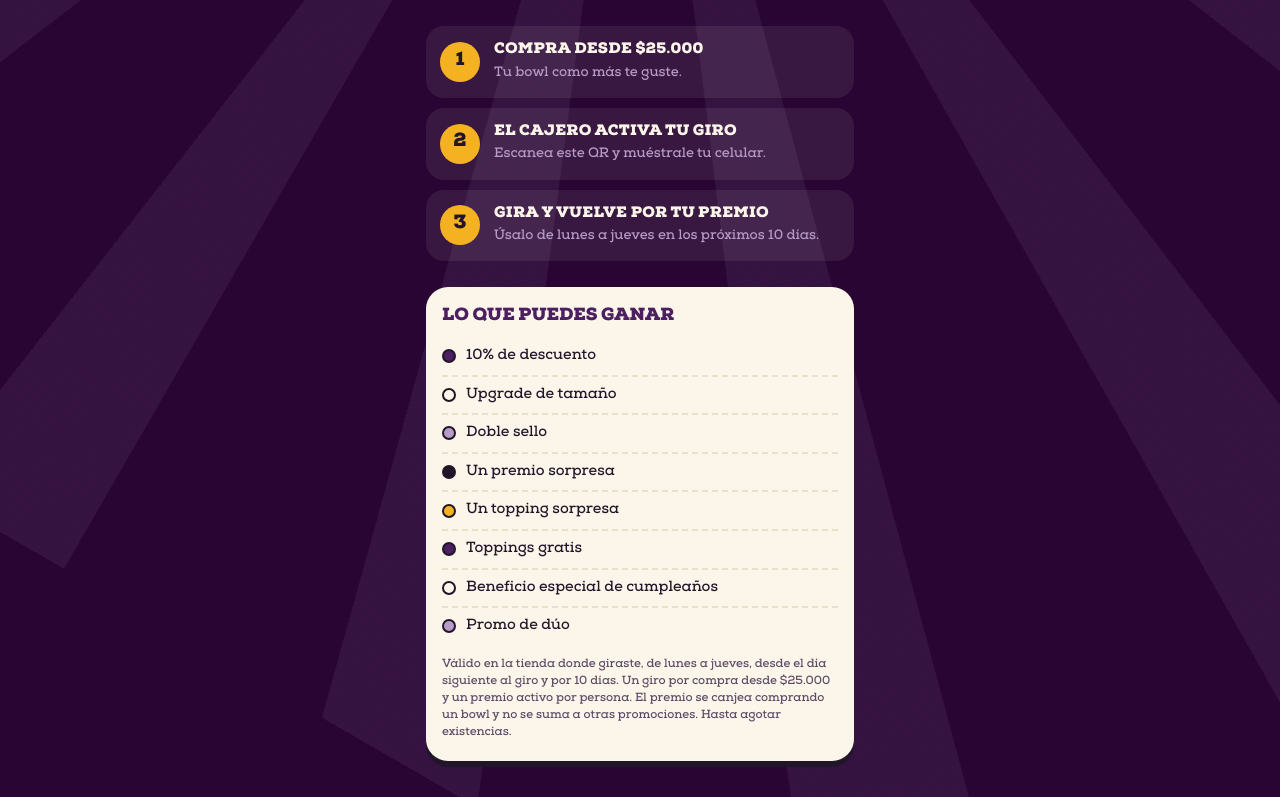
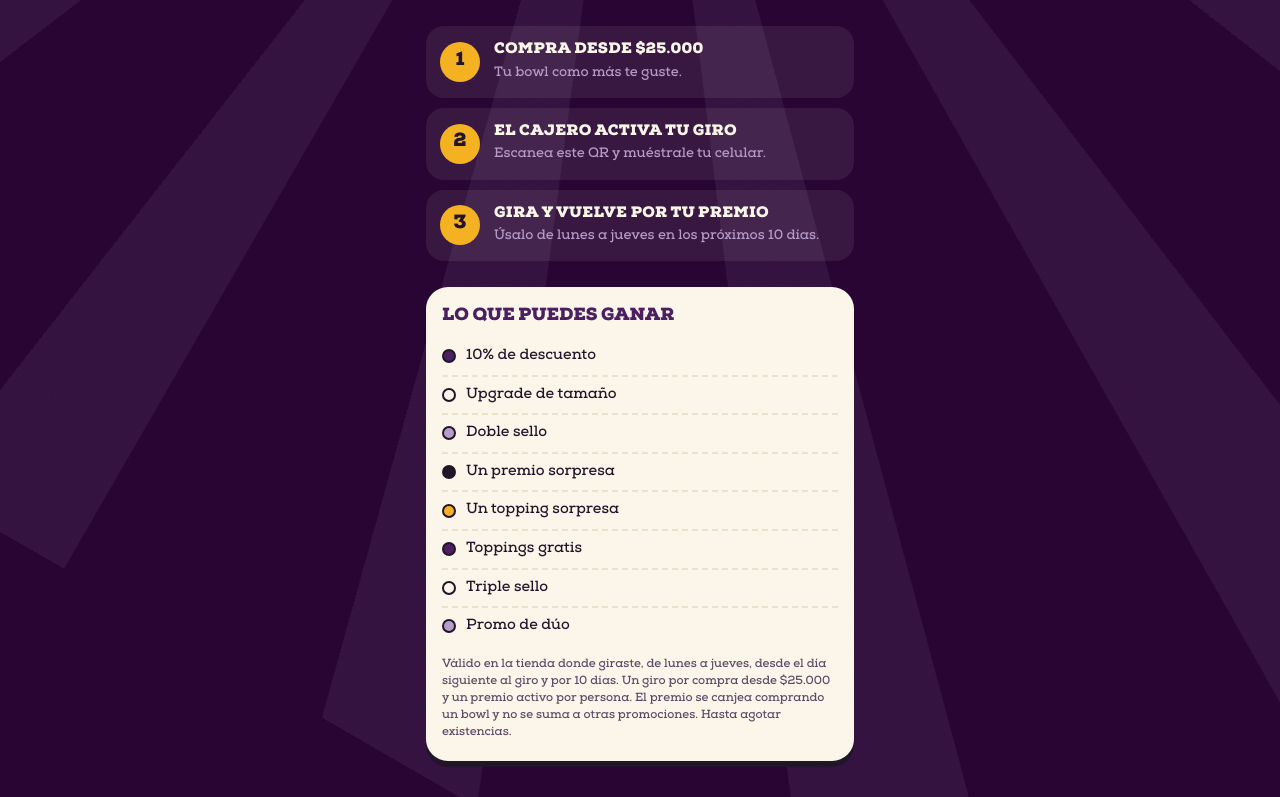
Before and after one commit to oakberry-co/oakberry-eventos, a plain HTML site: page ruleta-cali.html in a window 1280 px wide. Shown: the part 781-1578 px from the top of the page. Drawn offline with Linux system fonts and the light colour scheme.

Commit message:
feat(ruleta-cali): triple sello en vez de regalo de cumpleaños; probabilidades aprobadas; lanzamiento 2026-11-23
Co-Authored-By: Claude Opus 5.5 <noreply@anthropic.com>

```diff
--- a/ruleta-cali.html
+++ b/ruleta-cali.html
@@ -221,14 +221,14 @@ body{font-family:'Nexa Slab',Rockwell,'Roboto Slab',Georgia,serif;background:var
 <script>
 /* ── Premios: orden en la rueda, probabilidad (peso) y textos ───────────── */
 const PREMIOS=[
-  // Premios del franquiciado de Cali (2026-11-13). Probabilidades = propuesta, pendientes de aprobar.
+  // Premios del franquiciado de Cali (2026-11-13; «regalo de cumpleaños» → «triple sello» 2026-11-17). Probabilidades aprobadas 2026-11-17. Lanzamiento: lunes 2026-11-23.
   {k:"d10",     rueda:["10%","DESCUENTO"],              nombre:"10% de descuento",             detalle:"10% de descuento en el total de tu próxima compra.", peso:12, fondo:"#4B1F60", texto:"#FBF6E9"},
   {k:"upgrade", rueda:["UPGRADE","DE TAMAÑO"],             nombre:"Upgrade de tamaño",            detalle:"Pide tu bowl y te lo servimos en el tamaño siguiente sin costo.", peso:8, fondo:"#FBF6E9", texto:"#4B1F60"},
   {k:"sellos",  rueda:["2x","SELLOS"],     nombre:"Doble sello",                  detalle:"En tu próxima compra te ponemos 2 sellos en tu tarjeta en vez de 1.", peso:20, fondo:"#B79CC8", texto:"#21152A"},
   {k:"sorpresa",rueda:["🎁 PREMIO","SORPRESA"],          nombre:"Un premio sorpresa",           detalle:"Vuelve y el cajero te revela tu sorpresa.", peso:5, fondo:"#21152A", texto:"#F4B223", jackpot:true},
   {k:"topsorp", rueda:["UN TOPPING","SORPRESA"],           nombre:"Un topping sorpresa",          detalle:"Te regalamos un topping elegido por nosotros en tu próximo bowl.", peso:25, fondo:"#F4B223", texto:"#21152A"},
   {k:"topgratis",rueda:["TOPPINGS","GRATIS"],              nombre:"Toppings gratis",              detalle:"Toppings de regalo en tu próximo bowl.", peso:15, fondo:"#4B1F60", texto:"#FBF6E9"},
-  {k:"cumple",  rueda:["REGALO","DE CUMPLE"], nombre:"Beneficio especial de cumpleaños", detalle:"Un regalo especial para celebrar tu cumpleaños con nosotros.", peso:7, fondo:"#FBF6E9", texto:"#4B1F60"},
+  {k:"sellos3", rueda:["3x","SELLOS"],     nombre:"Triple sello",                 detalle:"En tu próxima compra te ponemos 3 sellos en tu tarjeta en vez de 1.", peso:7, fondo:"#FBF6E9", texto:"#4B1F60"},
   {k:"duo",     rueda:["PROMO","DE DÚO"],                  nombre:"Promo de dúo",                 detalle:"Un beneficio especial cuando compras 2 bowls.", peso:8, fondo:"#B79CC8", texto:"#21152A"}
 ];
 
```
